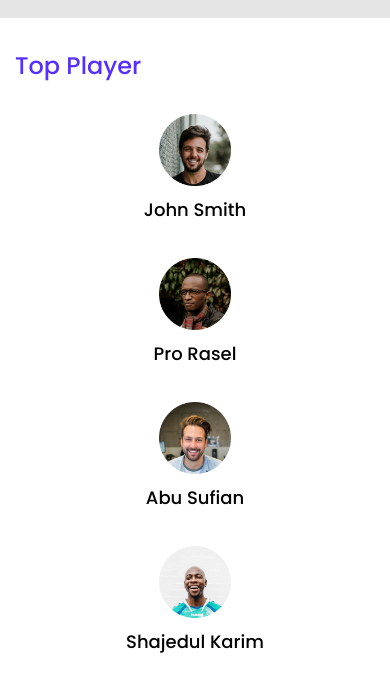
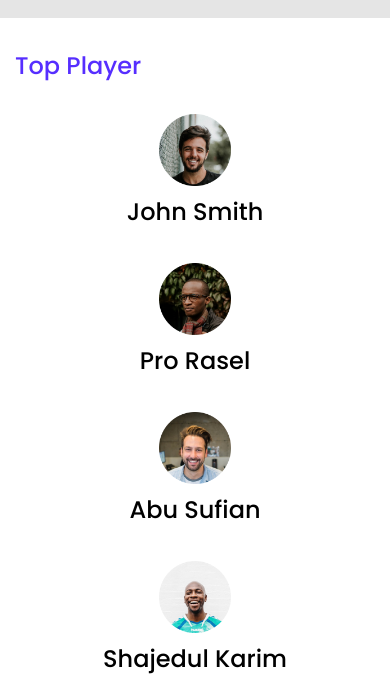
Before and after one commit to hasanujjamanjibon/leader-board, a plain HTML site: page index.html in a window 390 px wide. Shown: the part 93-780 px from the top of the page. Drawn offline with Linux system fonts and the light colour scheme.

Commit message:
responsive

```diff
--- a/css/responsive.css
+++ b/css/responsive.css
@@ -12,11 +12,17 @@
   .player-section > .player-profile > .player-data {
     flex-direction: column;
   }
+
   .player-section > .player-profile > .player-data > .player-img {
     height: auto;
     width: 20%;
   }
+.player-section > .player-profile > .player-data > .player-name {
 
+    font-size: 24px;
+    line-height: 32px;
+
+}
   .blog-section > .blog-data-section {
     grid-template-columns: repeat(2, 1fr);
     gap: 40px;
```
